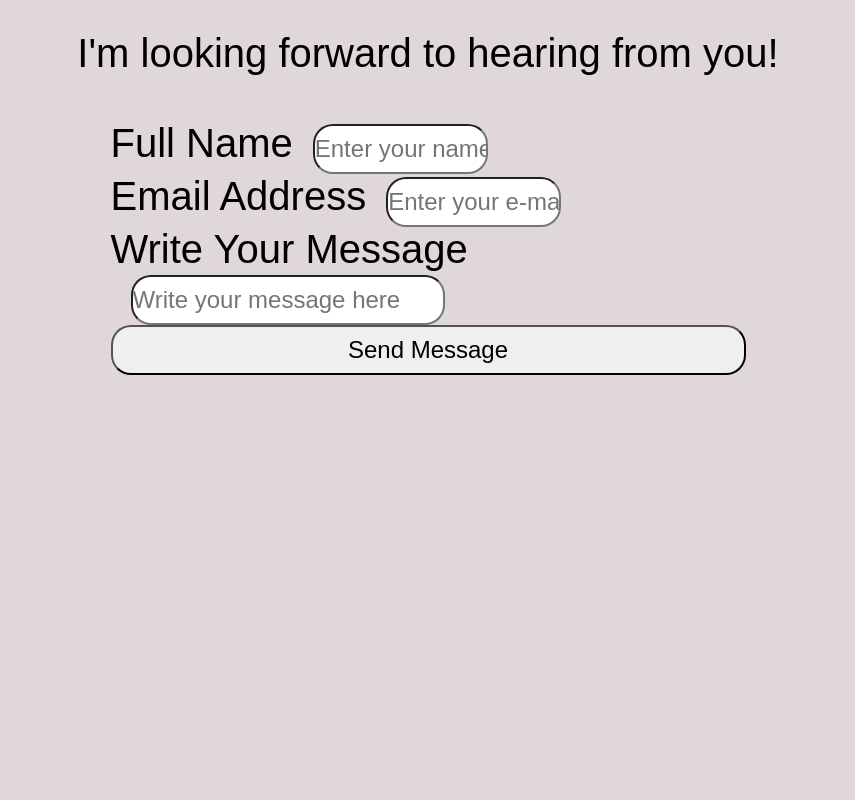
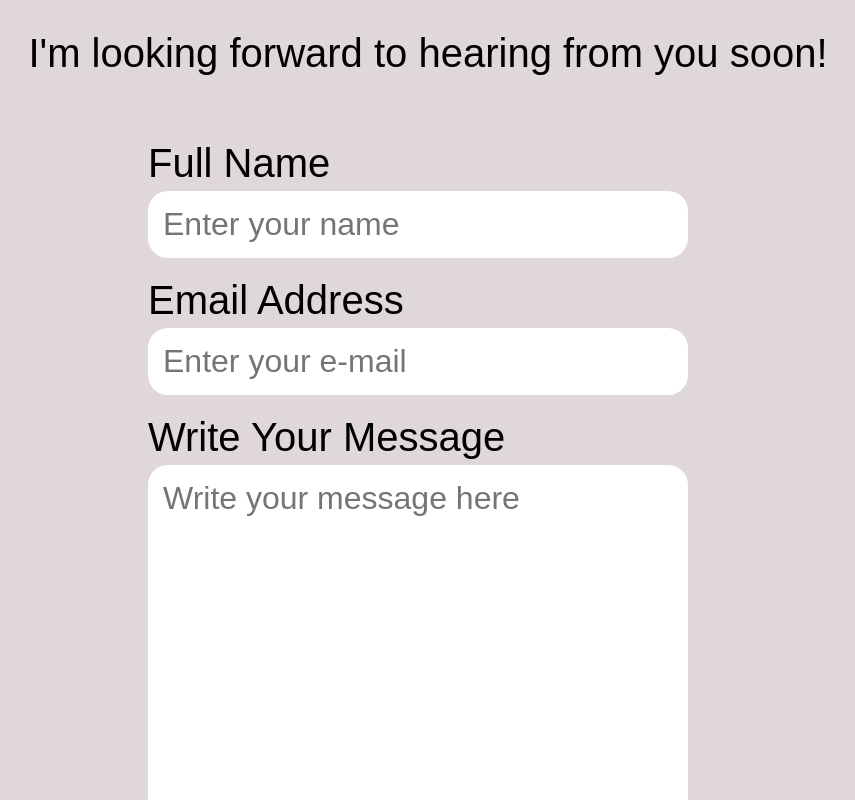
Before and after one commit to samlui1009/sam-lui, a React (Vite) app: page /contactme in a window 1280 px wide. Shown: the part 880-1680 px from the top of the page, without its empty margins (212-1067 px from the left). Built offline with nearby package versions, Linux system fonts and the light colour scheme; a web font is replaced by a local one.

Commit message:
Properly aligned contact form with animated button

```diff
--- a/src/pages/Contact.css
+++ b/src/pages/Contact.css
@@ -41,8 +41,7 @@
 
 .contact-form {
     width: 600px;
-    width: 50%;
-    min-height: 100vh;
+    min-height: 75vh;
     display: flex;
     border: 10px black;
     margin-bottom: 50px;
@@ -50,26 +49,45 @@
 }
 
 .input-box {
+    width: 100%;
+    margin-top: 20px;
     font-size: 2.5rem;
+    display: flex;
+    flex-direction: column;
 }
 
-.field {
-    font-size: 1.5rem;
-    height: 50px;
+.input-box label {
+    font-size: 2.5rem;
     margin-left: 20px;
-    width: 175px;
-    border-radius: 20px;
+    margin-bottom: 5px;
 }
 
+.field, .msg-field {
+    padding: 15px;
+    font-size: 2.0rem;
+    border: none;
+    border-radius: 20px;
+    margin-left: 20px;
+    width: 90%;
+  }
+
 .msg-field {
-    border-radius: 20px;
-    font-size: 1.5rem;
-    height: 50px;
-    margin-left: 20px;
+    min-height: 50vh;
+    resize: both;
 }
 
 .send-msg {
+    margin-top: 50px;
+    border: white;
     border-radius: 20px;
     height: 50px;
-    font-size: 1.5rem;
+    font-size: 2.0rem;
 }
+
+.send-msg:hover {
+    background-color: rgba(235, 195, 160, 0.947);
+}
+
+.send-msg:active {
+    background: rgba(194, 155, 120, 0.947);
+}
--- a/src/pages/Contact.jsx
+++ b/src/pages/Contact.jsx
@@ -18,7 +18,7 @@ function Contact() {
         </p>
         <img src={Image} className="contact-me-photo"></img>
         <p className="paragraph-2">
-            I'm looking forward to hearing from you!
+            I'm looking forward to hearing from you soon!
         </p>
         <form className="contact-form">
         <div className="input-box">
@@ -28,10 +28,13 @@ function Contact() {
         <div className="input-box">
             <label>Email Address</label>
             <input type="text" className="field" placeholder="Enter your e-mail" required />
+            {/* These inputs are under the assumption for single-line inputs, like names and email fields
+            //  Thus, no resizing is necessary in this regard */}
         </div>
         <div className="input-box">
             <label>Write Your Message</label>
-            <input type="text" className="msg-field" placeholder="Write your message here" required />
+            <textarea className="msg-field" placeholder="Write your message here" required />
+            {/* Textarea is explicitly made for multi-line content like messages and comments, permitting resizing */}
         </div>
         <button type="submit" className="send-msg">Send Message</button>
         </form>
@@ -39,7 +42,6 @@ function Contact() {
         <Footer></Footer>
         </>
     )
-
 }
 
 export default Contact
```
